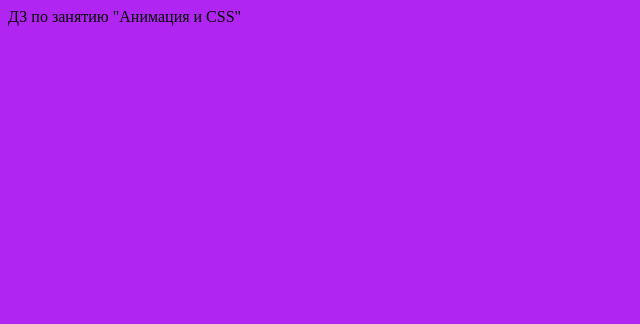
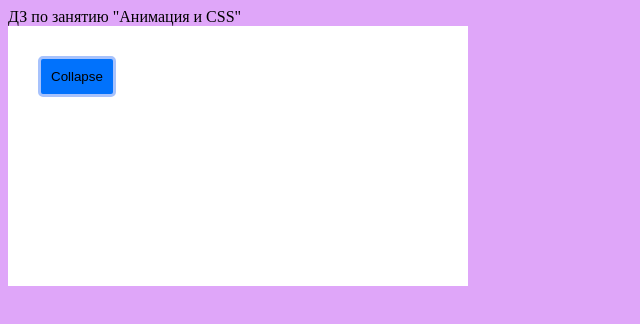
Before and after one commit to Al101020/13-2.09_DZ, a website built with webpack: page src/index.html in a window 1280 px wide. Shown: the whole page, without its empty margins (0-640 px from the left). Built offline with nearby package versions, Linux system fonts and the light colour scheme.

Commit message:
commit-1.2

```diff
--- /dev/null
+++ b/src/component/collapse.css
@@ -0,0 +1,18 @@
+#collapse {
+  height: 200px;
+  width: 400px;
+
+  background: white;
+
+  padding: 30px;
+}
+
+#btnCollapse {
+  background: rgb(1, 114, 252);
+  padding: 10px;
+  border-radius: 5px;
+
+  border: 3px solid #a7c2fc;
+
+  cursor: pointer;
+}
--- /dev/null
+++ b/src/component/collapse.js
@@ -0,0 +1,15 @@
+import './collapse.css';
+
+const divBody = document.querySelector('body');
+// console.log(divBody);
+
+function collapse() {
+  const divCollapse = document.createElement('div');
+  divCollapse.id = 'collapse';
+
+  divCollapse.innerHTML = '<button type="button" id="btnCollapse">Collapse</button>';
+
+  divBody.appendChild(divCollapse);
+}
+
+collapse();
--- a/src/css/style.css
+++ b/src/css/style.css
@@ -1,3 +1,3 @@
 body {
-  background: rgb(176, 37, 241);
+  background: rgb(223, 166, 249);
 }
--- a/src/js/app.js
+++ b/src/js/app.js
@@ -1,2 +1,2 @@
 // TODO: write code here
-console.log('ДЗ по занятию "Анимация и CSS"');
+import '../component/collapse';// console.log('ДЗ по занятию "Анимация и CSS"');
```
Also changed, not shown: README.md.
